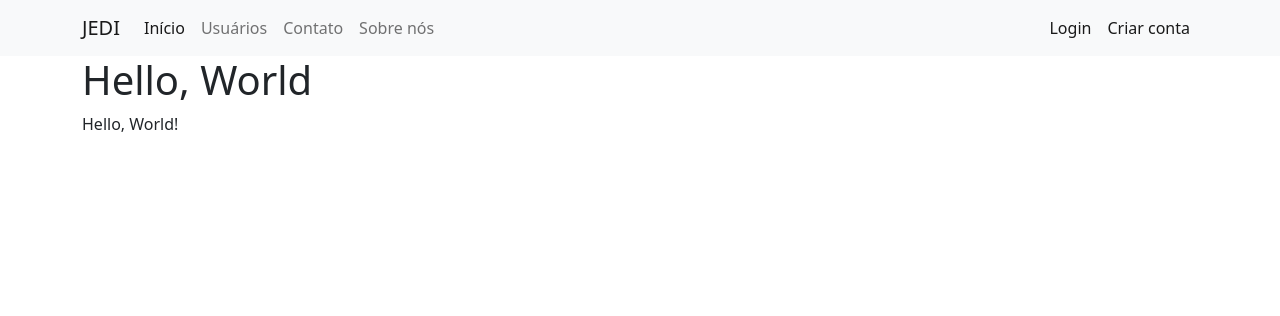
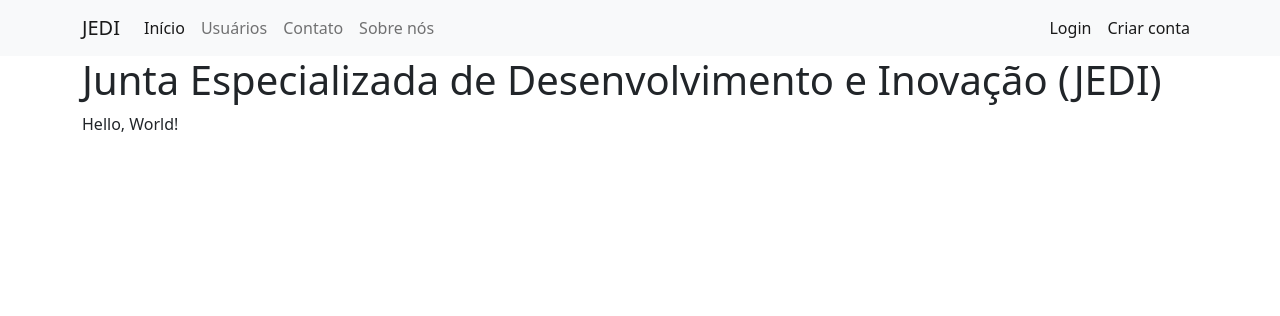
Before and after one commit to incolumepy-cursos/flask-impressionador, a Flask app: page / in a window 1280 px wide. Shown: the top 316 px of the page. Run offline with Flask 2, Linux system fonts and the light colour scheme; some libraries are stand-ins or nearby versions.

Commit message:
Definido distinção entre home e index

```diff
--- a/jedi/routes.py
+++ b/jedi/routes.py
@@ -57,7 +57,7 @@ def hello_world():
 
 @app.route('/index')
 def index():
-    return render_template('home.html')
+    return render_template('index.html')
 
 
 @app.route('/')
--- a/jedi/templates/home.html
+++ b/jedi/templates/home.html
@@ -1,6 +1,6 @@
 {% extends 'base.html' %}
 
 {% block body%}
-<h1>Hello, World</h1>
+<H1>Junta Especializada de Desenvolvimento e Inovação (JEDI)</H1>
 <p>Hello, World!</p>
 {% endblock %}
--- a/jedi/templates/navbar.html
+++ b/jedi/templates/navbar.html
@@ -1,13 +1,13 @@
 <nav class="navbar navbar-expand-lg navbar-light bg-light">
   <div class="container-fluid container">
-    <a class="navbar-brand" href="{{ url_for('index') }}">JEDI</a>
+    <a class="navbar-brand" href="{{ url_for('home') }}">JEDI</a>
     <button class="navbar-toggler" type="button" data-bs-toggle="collapse" data-bs-target="#navbarSupportedContent" aria-controls="navbarSupportedContent" aria-expanded="false" aria-label="Toggle navigation">
       <span class="navbar-toggler-icon"></span>
     </button>
     <div class="collapse navbar-collapse" id="navbarSupportedContent">
       <ul class="navbar-nav me-auto mb-2 mb-lg-0">
         <li class="nav-item">
-          <a class="nav-link active" aria-current="page" href="{{ url_for('home') }}">Início</a>
+          <a class="nav-link active" aria-current="page" href="{{ url_for('index') }}">Início</a>
         </li>
         <li class="nav-item">
           <a class="nav-link" href="{{ url_for('usuarios') }}">Usuários</a>
```
